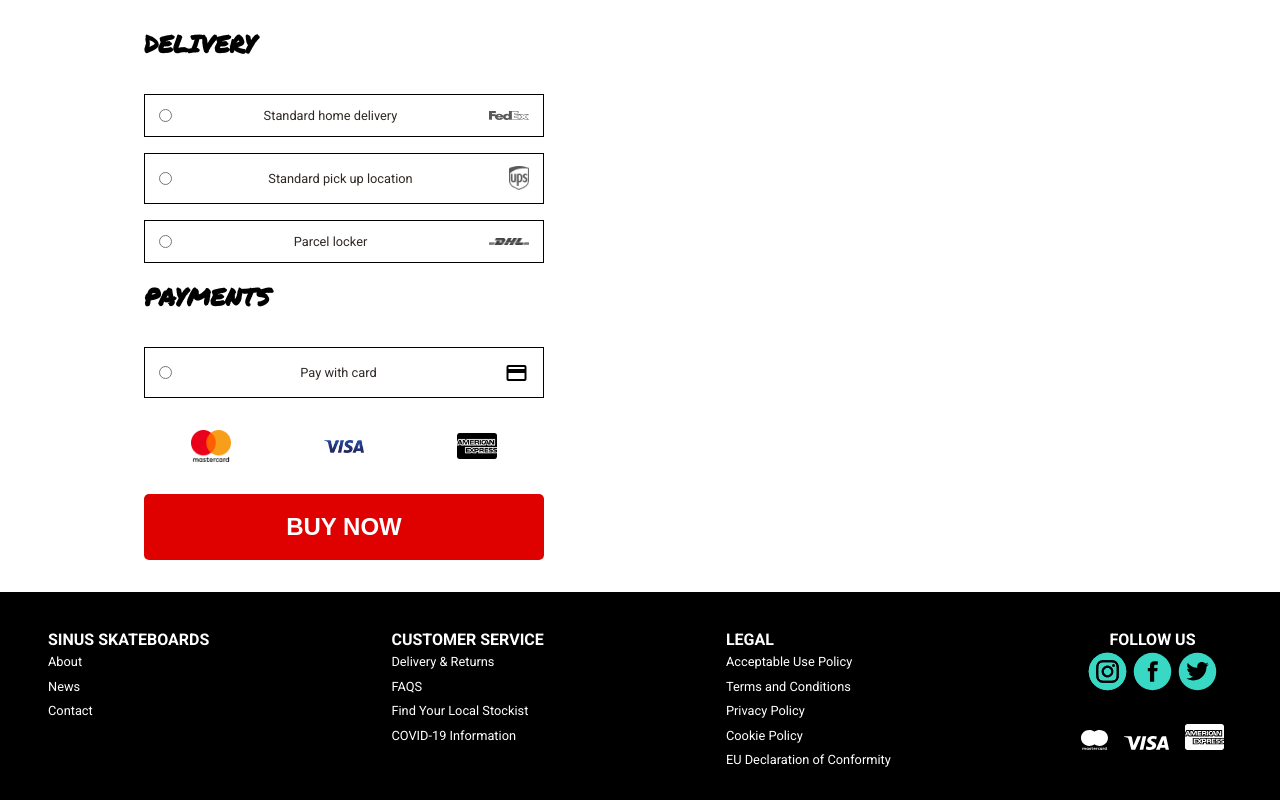
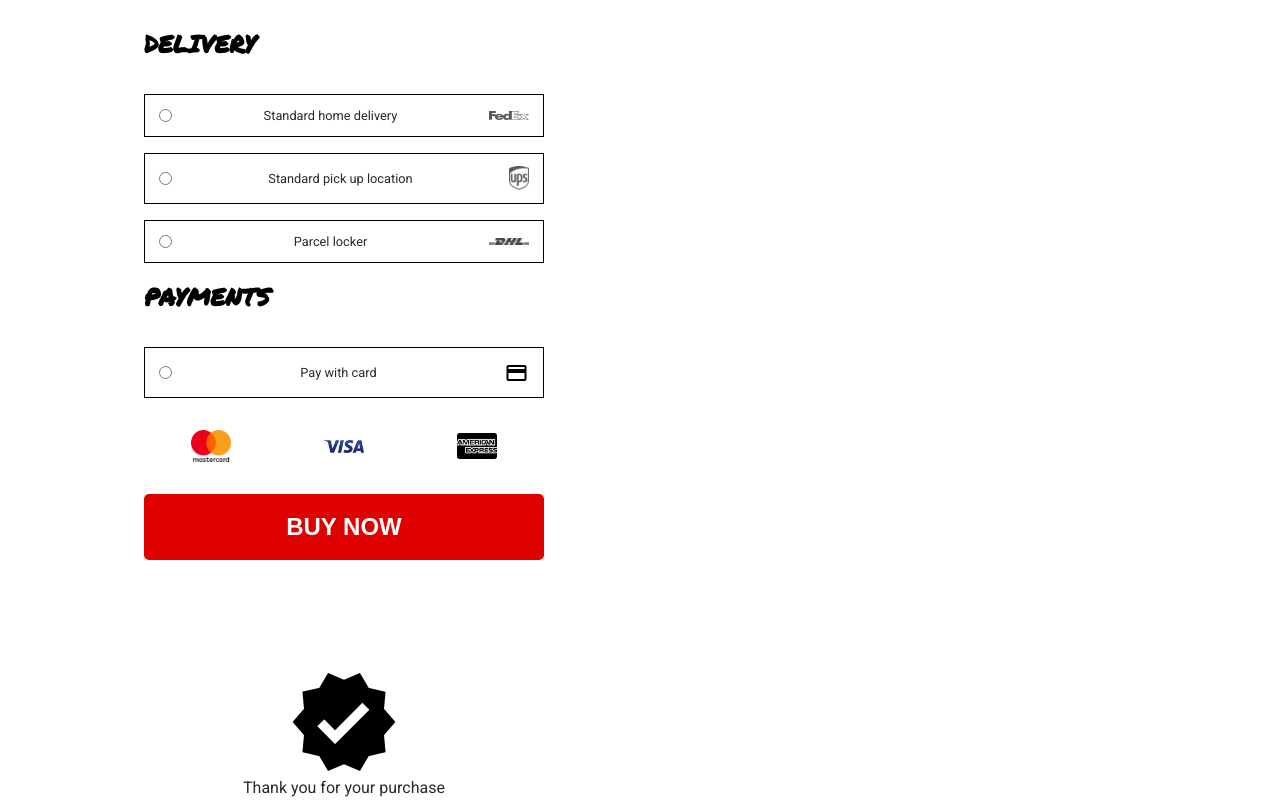
Before and after one commit to shakana0/Sinus-skate-shop, a Vue app: page /Checkout in a window 1280 px wide. Both pictures are taken after a click on the button "BUY NOW". Shown: the part 769-1569 px from the top of the page. Built offline with nearby package versions, Linux system fonts and the light colour scheme; no server answers; a web font is replaced by a local one.

Commit message:
added purchase dialoge in checkout

```diff
--- a/src/components/Delivery.vue
+++ b/src/components/Delivery.vue
@@ -1,19 +1,20 @@
 <template>
+  <div class="wrapper">
     <form @submit.prevent="emitbuyEvent">
       <section class="delivery">
         <h2>DELIVERY</h2>
         <div>
-        <input type="radio" name="delivery"/>
+          <input type="radio" name="delivery" />
           <p>Standard home delivery</p>
-        <img src="@/assets/icons/fedex.png" width="40px" alt="Fedex icon"/>
+          <img src="@/assets/icons/fedex.png" width="40px" alt="Fedex icon" />
         </div>
         <div>
-        <input type="radio" name="delivery"/>
+          <input type="radio" name="delivery" />
           <p>Standard pick up location</p>
           <img src="@/assets/icons/ups.png" width="20px" alt="Fedex icon" />
         </div>
         <div>
-        <input type="radio" name="delivery"/>
+          <input type="radio" name="delivery" />
           <p>Parcel locker</p>
           <img src="@/assets/icons/dhl.png" width="40px" alt="Fedex icon" />
         </div>
@@ -33,16 +34,27 @@
       </section>
       <button>BUY NOW</button>
     </form>
+    <section class="verified" v-if="showDialog">
+      <span class="material-icons"> verified </span>
+      <p>Thank you for your purchase</p>
+    </section>
+  </div>
 </template>
 
 <script>
 export default {
-  methods:{
-    emitbuyEvent(){
-      this.$emit('buy-event');
+  data(){
+    return{
+showDialog: false
     }
-  }
-}
+  },
+  methods: {
+    emitbuyEvent() {
+      this.$emit("buy-event");
+      this.showDialog = true
+    },
+  },
+};
 </script>
 
 <style scoped lang="scss">
@@ -81,6 +93,28 @@ form {
     background-color: #df0000;
     border: none;
     border-radius: 5px;
+
+    &:hover {
+      background-color: #e18c8c;
+    }
+  }
+}
+div.wrapper{
+display: flex;
+flex-direction: column;
+}
+section.verified {
+  width: 250px;
+  height: 150px;
+  align-self: center;
+  display: flex;
+  justify-content: center;
+  flex-direction: column;
+  align-items: center;
+  padding: 4rem 0;
+
+  span {
+    font-size: 7rem;
   }
 }
 </style>
--- a/src/components/PaymentForm.vue
+++ b/src/components/PaymentForm.vue
@@ -1,5 +1,6 @@
 <template>
-  <form @submit.prevent="sendForm">
+  <div class="wrapper">
+    <form @submit.prevent="emitbuyEvent">
       <h2>YOUR INFORMATION</h2>
       <select name="" id="">
         <option value="">Sweden</option>
@@ -7,65 +8,83 @@
         <option value="">Denmark</option>
       </select>
       <div>
-      <input type="text" placeholder="Email" required v-model="formData.email"/>
-      <input type="text" placeholder="Zip Code" v-model="formData.address.zip" @input="$emit('zip', $event.target.value)"/>
+        <input
+          type="text"
+          placeholder="Email"
+          required
+          v-model="formData.email"
+        />
+        <input
+          type="text"
+          placeholder="Zip Code"
+          v-model="formData.address.zip"
+          @input="$emit('zip', $event.target.value)"
+        />
       </div>
       <div>
         <input type="text" placeholder="Name" required v-model="firstName" />
         <input type="text" placeholder="Lastname" required v-model="lastName" />
       </div>
       <div>
-      <input type="text" placeholder="Adress" required v-model="formData.address.street" @input="$emit('street', $event.target.value)"/>
+        <input
+          type="text"
+          placeholder="Adress"
+          required
+          v-model="formData.address.street"
+          @input="$emit('street', $event.target.value)"
+        />
       </div>
       <div>
-      <input type="text" placeholder="District" required v-model="formData.address.city" @input="$emit('city', $event.target.value)"/>
+        <input
+          type="text"
+          placeholder="District"
+          required
+          v-model="formData.address.city"
+          @input="$emit('city', $event.target.value)"
+        />
       </div>
     </form>
+  </div>
 </template>
 
 <script>
 export default {
-  data(){
-    return{
+  data() {
+    return {
       firstName: "",
-      lastName:""
-    }
+      lastName: "",
+    };
   },
   methods: {
-     sendForm() {
-       // this.$emit(formData)
-       console.log("formdata");
-     },
     destructName(name) {
       let destrcutedName = name.split(" ");
       this.firstName = destrcutedName[0];
       this.lastName = destrcutedName[1];
-    }
+    },
   },
   computed: {
-    formData(){
-      let loggedInUser = {...this.$store.state.user}
+    formData() {
+      let loggedInUser = { ...this.$store.state.user };
       console.log(loggedInUser);
-      if(Object.keys(loggedInUser).length > 0){
+      if (Object.keys(loggedInUser).length > 0) {
         this.destructName(loggedInUser.name);
         return loggedInUser;
-      }
-      else{
+      } else {
         return {
           email: "",
-          password : "",
+          password: "",
           name: "",
           address: {
             city: "",
             street: "",
-            zip: ""
-          }
-        }
+            zip: "",
+          },
+        };
       }
     },
-    fullName(){
+    fullName() {
       return this.firstName + " " + this.lastName;
-    }
+    },
   },
 };
 </script>
@@ -90,12 +109,11 @@ form {
   }
   input {
     width: 100%;
-    padding: 1.1rem 0 1.1rem .5rem;
+    padding: 1.1rem 0 1.1rem 0.5rem;
     border: 1px solid black;
   }
   div input:nth-child(2) {
     border-left: none;
   }
-
 }
 </style>
--- a/src/views/CheckoutPage.vue
+++ b/src/views/CheckoutPage.vue
@@ -1,7 +1,7 @@
 <template>
   <main class="checkoutLayout">
     <h2>CHECKOUT</h2>
-    <PaymentForm @street="getStreet" @zip="getZip" @city="getCity" class="paymentform"/>
+    <PaymentForm @street="getStreet" @zip="getZip" @city="getCity" class="paymentform" />
     <CartBag class="cartbag"/>
     <Delivery @buy-event="generateOrder" class="delivery"/>
   </main>
```
Lines whose indentation alone changed are shown as unchanged.
